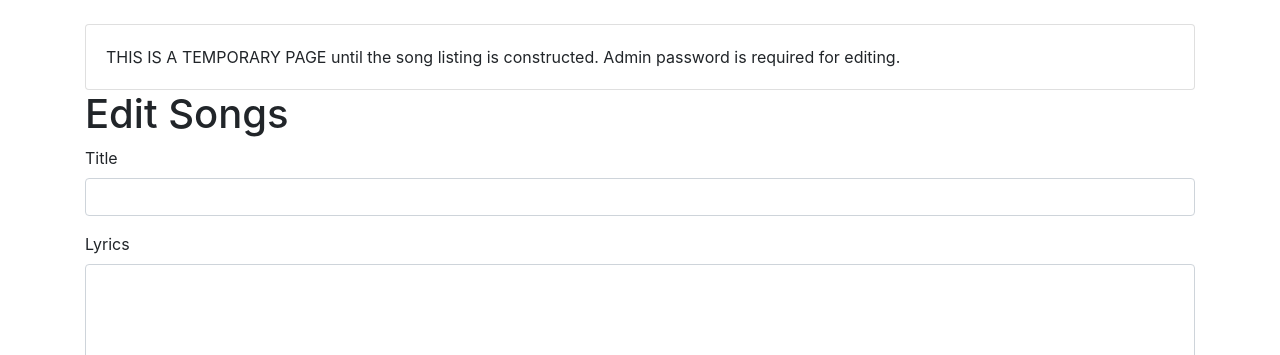
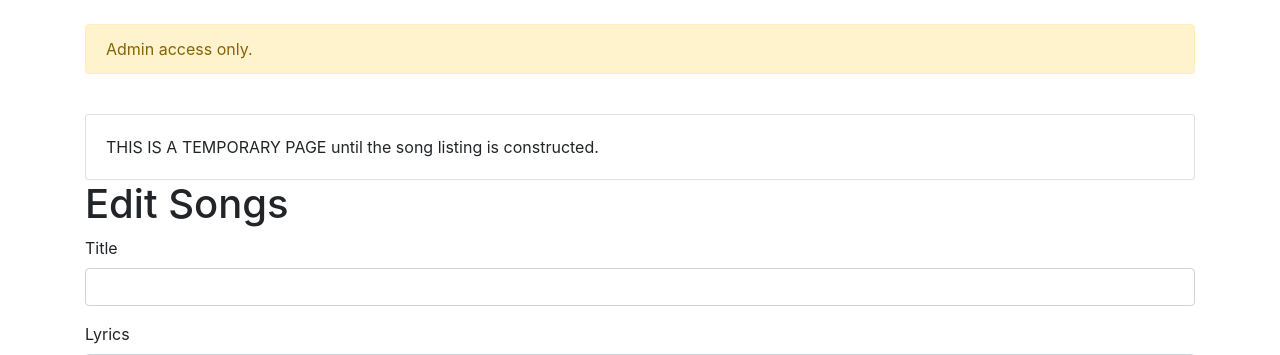
Before and after one commit to helloqx/website-test, a Flask app: page /edit_song in a window 1280 px wide. Shown: the part 56-411 px from the top of the page. Run offline with Flask 2, Linux system fonts and the light colour scheme; the visitor is signed in with stand-in values (Sample User, id 1); data that the repository does not hold is empty; some libraries are stand-ins or nearby versions.

Commit message:
Admin implemented

```diff
--- a/app/forms.py
+++ b/app/forms.py
@@ -39,5 +39,5 @@ class SongEditForm(FlaskForm):
     title = StringField(label='Title', validators=[DataRequired()])
     lyrics = TextAreaField(label='Lyrics', render_kw={'rows': 20}, validators=[DataRequired()])
     link = StringField(label='Link')
-    password = StringField(label='Secret Admin Password', validators=[DataRequired()])
+    password = StringField(label='Secret Admin Password')
     submit = SubmitField(label='Edit')
--- a/app/models.py
+++ b/app/models.py
@@ -21,6 +21,9 @@ class User(UserMixin, db.Model):
     def __repr__(self):
         return '<User {}>'.format(self.username)
 
+    def is_user_admin(self):
+        return self.is_admin
+
     def set_password(self, password):
         self.password_hash = generate_password_hash(password)
 
--- a/app/routes.py
+++ b/app/routes.py
@@ -22,7 +22,7 @@ def catalogue():
 def display():
     form = SongSelectForm()
     if not form.validate_on_submit():
-        flash('Pick at least one song!')
+        flash('Pick at least one song!', category='danger')
         return redirect(url_for('catalogue'))
     else:
         ids = request.form.get('ids')
@@ -44,7 +44,7 @@ def add_song():
         song = Song(title=form.title.data, lyrics=lyrics)
         db.session.add(song)
         db.session.commit()
-        flash('Congratulations, you have added a new song!')
+        flash('Congratulations, you have added a new song!', category='success')
         return redirect(url_for('add_song'))
     return render_template('add_song.html', title='Add a song', form=form)
 
@@ -53,14 +53,15 @@ def add_song():
 def edit_song():
     all_songs = Song.query.all()
     form = SongEditForm()
-    if form.validate_on_submit() and form.password.data == app.config['SECRET_ADMIN_PASSWORD']:
+    if form.validate_on_submit() and (current_user.is_user_admin() or form.password.data == app.config['SECRET_ADMIN_PASSWORD']):
         song = Song.query.filter_by(id=form.ids.data).one()
         song.title = form.title.data
         song.lyrics = form.lyrics.data.replace("\r\n", "\n")
         song.link = form.link.data
         db.session.commit()
-        flash('Your changes have been saved.')
+        flash('Your changes have been saved.', category='info')
         return redirect(url_for('edit_song'))
+    flash('Admin access only.', category='warning')
     return render_template('edit_song.html', title='Edit Song', form=form, songs=all_songs)
 
 @app.route('/latest_slides')
@@ -68,7 +69,7 @@ def edit_song():
 def latest_slides():
     latest_slides = current_user.get_latest_slides()
     if not latest_slides:
-        flash('You have not made any slides yet!')
+        flash('You have not made any slides yet!', category='warning')
         return redirect(url_for('catalogue'))
     else:
         all_songs = get_slides(latest_slides)
@@ -91,7 +92,7 @@ def login():
     if form.validate_on_submit():
         user = User.query.filter_by(username=form.username.data).first()
         if user is None or not user.check_password(form.password.data):
-            flash('Invalid username or password')
+            flash('Invalid username or password', category='warning')
             return redirect(url_for('login'))
         login_user(user, remember=form.remember_me.data)
         next_page = request.args.get('next')
@@ -115,7 +116,7 @@ def register():
         user.set_password(form.password.data)
         db.session.add(user)
         db.session.commit()
-        flash('Congratulations, you are now a registered user!')
+        flash('Congratulations, you are now a registered user!', category='success')
         return redirect(url_for('login'))
     return render_template('register.html', title='Register', form=form)
 
--- a/app/templates/base.html
+++ b/app/templates/base.html
@@ -33,11 +33,11 @@
 
 {% block content %}
 	<div class="container">
-		{% with messages = get_flashed_messages() %}
+		{% with messages = get_flashed_messages(with_categories=true) %}
 			{% if messages %}
 				<br>
-		    	{% for message in messages %}
-		        <div class="alert alert-info" role="alert">{{ message }}</div>
+		    	{% for category, message in messages %}
+		        <div class="alert alert-{{ category }}" role="alert">{{ message }}</div>
 		    	{% endfor %}
 		   	{% endif %}
 		{% endwith %}
--- a/app/templates/edit_song.html
+++ b/app/templates/edit_song.html
@@ -6,7 +6,7 @@
         <br>
         <div class="card">
             <div class="card-body">
-            THIS IS A TEMPORARY PAGE until the song listing is constructed. Admin password is required for editing.
+            THIS IS A TEMPORARY PAGE until the song listing is constructed.
           </div>
         </div>
         <h1>Edit Songs</h1>
```
